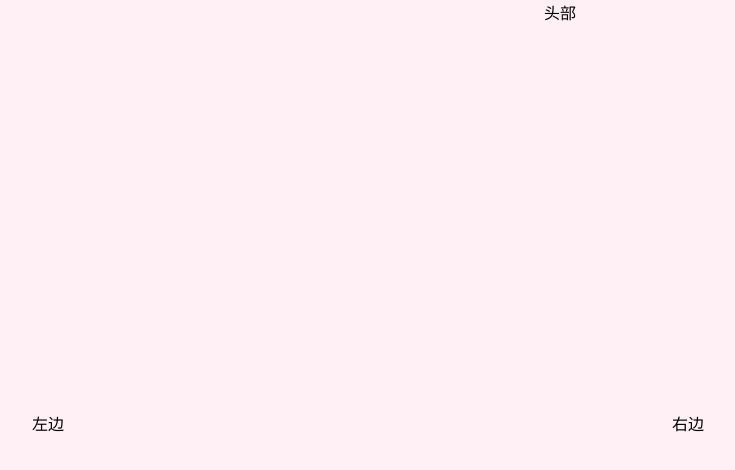
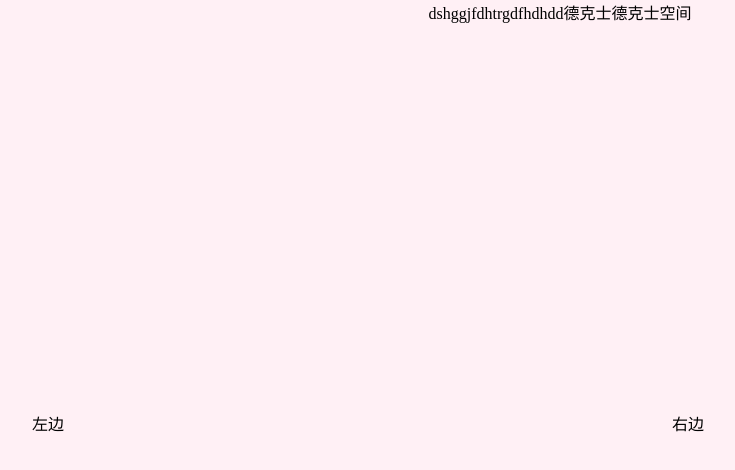
Before and after one commit to KecanNi/merge, a plain HTML site: page src/index.html in a window 1280 px wide. Shown: the whole page, without its empty margins (80-815 px from the left). Drawn offline with Linux system fonts and the light colour scheme.

Commit message:
头部完成

```diff
--- a/src/index.html
+++ b/src/index.html
@@ -9,7 +9,7 @@
 </head>
 <body>
     <div class="container">
-        <header class="header"> 头部</header>
+        <header class="header"> dshggjfdhtrgdfhdhdd德克士德克士空间</header>
         <div class="content">
             <div class="left">左边</div>
             <div class="right">右边</div>
```
